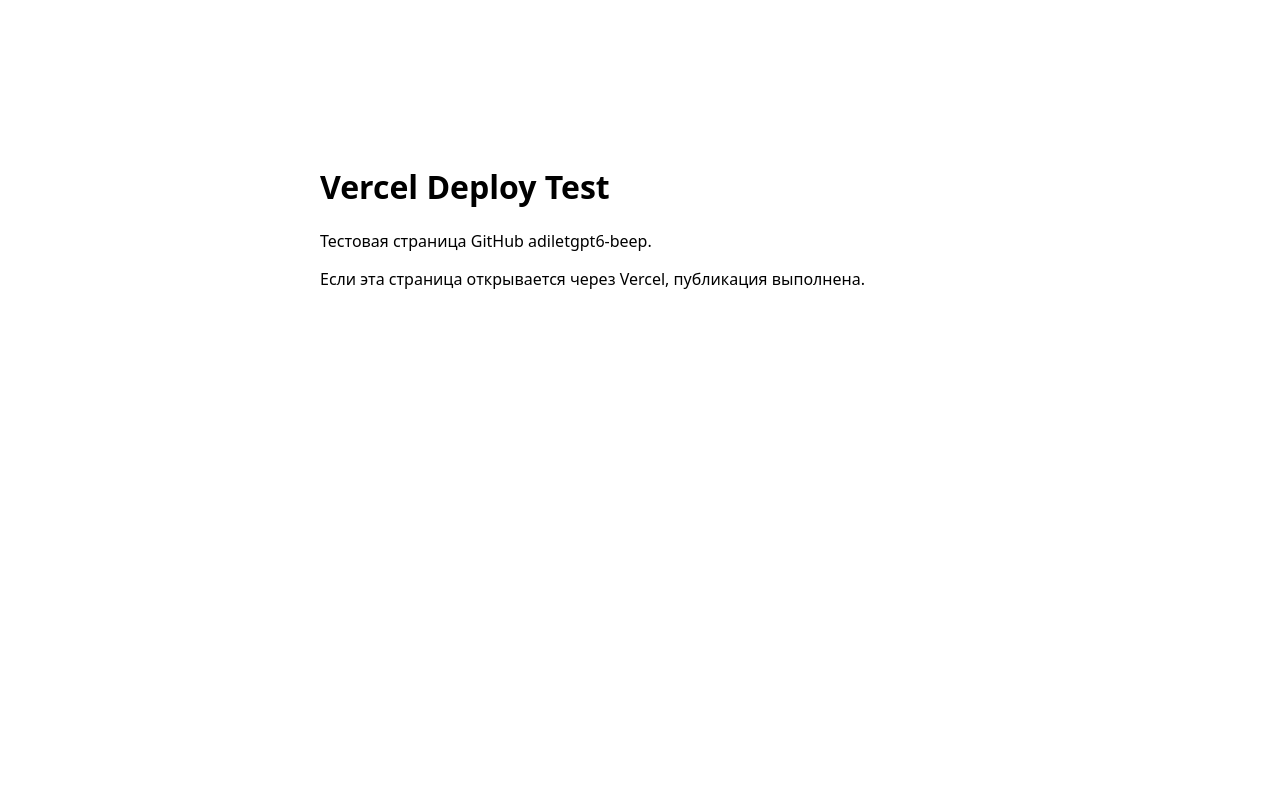
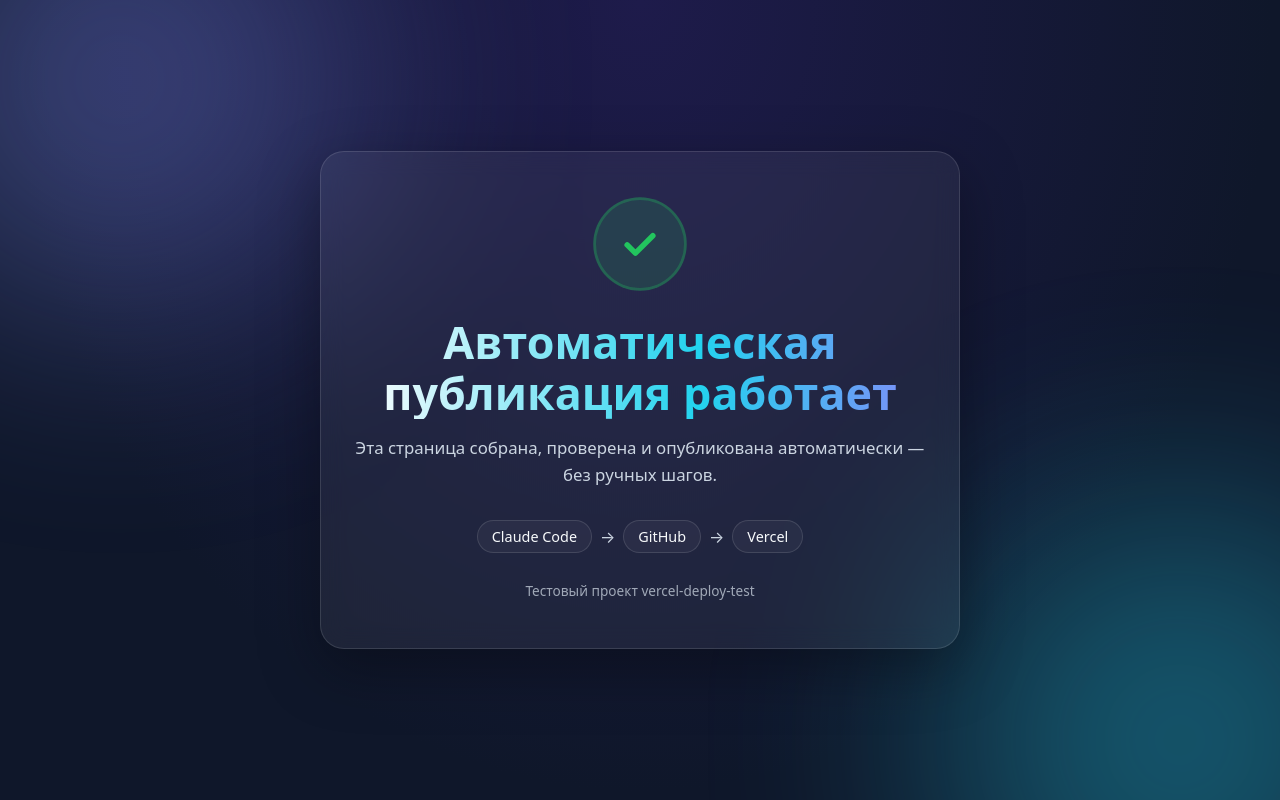
Before and after one commit to adiletgpt6-beep/vercel-deploy-test, a plain HTML site: page index.html in a window 1280 px wide. Drawn offline with Linux system fonts and the light colour scheme.

Commit message:
Add styled test page: «Автоматическая публикация работает»
Co-Authored-By: Claude Opus 5.5 <noreply@anthropic.com>
Claude-Session: https://claude.ai/code/session_01VBHhTqGXzhDMrKryCaneyX

```diff
--- a/index.html
+++ b/index.html
@@ -1 +1,64 @@
-<!doctype html><html lang="ru"><meta charset="utf-8"><meta name="viewport" content="width=device-width, initial-scale=1"><title>Vercel Deploy Test</title><body style="font-family:system-ui;max-width:640px;margin:15vh auto;padding:24px"><h1>Vercel Deploy Test</h1><p>Тестовая страница GitHub adiletgpt6-beep.</p><p>Если эта страница открывается через Vercel, публикация выполнена.</p></body></html>
+<!doctype html>
+<html lang="ru">
+<head>
+<meta charset="utf-8">
+<meta name="viewport" content="width=device-width, initial-scale=1">
+<title>Автоматическая публикация работает</title>
+<style>
+  :root {
+    --bg1: #0f172a; --bg2: #1e1b4b; --card: rgba(255,255,255,.06);
+    --border: rgba(255,255,255,.12); --text: #f8fafc; --muted: #cbd5e1;
+    --ok: #22c55e; --a1: #818cf8; --a2: #22d3ee;
+  }
+  * { box-sizing: border-box; margin: 0; }
+  body {
+    min-height: 100vh; display: grid; place-items: center; padding: 16px;
+    font-family: system-ui, -apple-system, "Segoe UI", Roboto, sans-serif;
+    color: var(--text); background: radial-gradient(ellipse at top, var(--bg2), var(--bg1) 70%);
+    overflow-x: hidden;
+  }
+  .glow { position: fixed; width: 480px; height: 480px; border-radius: 50%; filter: blur(120px); opacity: .35; z-index: 0; }
+  .g1 { background: var(--a1); top: -160px; left: -120px; }
+  .g2 { background: var(--a2); bottom: -180px; right: -140px; }
+  .card {
+    position: relative; z-index: 1; width: 100%; max-width: 640px; text-align: center;
+    padding: 48px 32px; border-radius: 24px; background: var(--card);
+    border: 1px solid var(--border); backdrop-filter: blur(12px);
+    box-shadow: 0 20px 60px rgba(0,0,0,.35); animation: rise .7s ease-out both;
+  }
+  .badge {
+    width: 88px; height: 88px; margin: 0 auto 28px; border-radius: 50%;
+    display: grid; place-items: center; background: rgba(34,197,94,.15);
+    box-shadow: 0 0 0 0 rgba(34,197,94,.5); animation: pulse 2.4s infinite;
+  }
+  .badge svg { width: 44px; height: 44px; stroke: var(--ok); }
+  .badge path { stroke-dasharray: 40; stroke-dashoffset: 40; animation: draw .8s .4s ease-out forwards; }
+  h1 {
+    font-size: clamp(1.8rem, 6vw, 2.8rem); line-height: 1.15; font-weight: 800;
+    background: linear-gradient(90deg, #fff, var(--a2) 60%, var(--a1));
+    -webkit-background-clip: text; background-clip: text; color: transparent;
+  }
+  p { margin-top: 16px; color: var(--muted); font-size: 1.05rem; line-height: 1.6; }
+  .chain { margin-top: 32px; display: flex; flex-wrap: wrap; gap: 8px; justify-content: center; align-items: center; }
+  .chain span { padding: 6px 14px; border-radius: 999px; border: 1px solid var(--border); background: rgba(255,255,255,.04); font-size: .9rem; }
+  .chain i { color: var(--muted); font-style: normal; }
+  footer { margin-top: 28px; font-size: .85rem; color: var(--muted); opacity: .75; }
+  @keyframes rise { from { opacity: 0; transform: translateY(24px); } to { opacity: 1; transform: none; } }
+  @keyframes pulse { 0% { box-shadow: 0 0 0 0 rgba(34,197,94,.45); } 70% { box-shadow: 0 0 0 22px rgba(34,197,94,0); } 100% { box-shadow: 0 0 0 0 rgba(34,197,94,0); } }
+  @keyframes draw { to { stroke-dashoffset: 0; } }
+  @media (prefers-reduced-motion: reduce) { *, *::before, *::after { animation: none !important; } .badge path { stroke-dashoffset: 0; } }
+</style>
+</head>
+<body>
+  <div class="glow g1"></div><div class="glow g2"></div>
+  <main class="card">
+    <div class="badge" aria-hidden="true">
+      <svg viewBox="0 0 24 24" fill="none" stroke-width="3" stroke-linecap="round" stroke-linejoin="round"><path d="M5 12.5l4.5 4.5L19 7.5"/></svg>
+    </div>
+    <h1>Автоматическая публикация работает</h1>
+    <p>Эта страница собрана, проверена и опубликована автоматически — без ручных шагов.</p>
+    <div class="chain"><span>Claude Code</span><i>→</i><span>GitHub</span><i>→</i><span>Vercel</span></div>
+    <footer>Тестовый проект vercel-deploy-test</footer>
+  </main>
+</body>
+</html>
```
